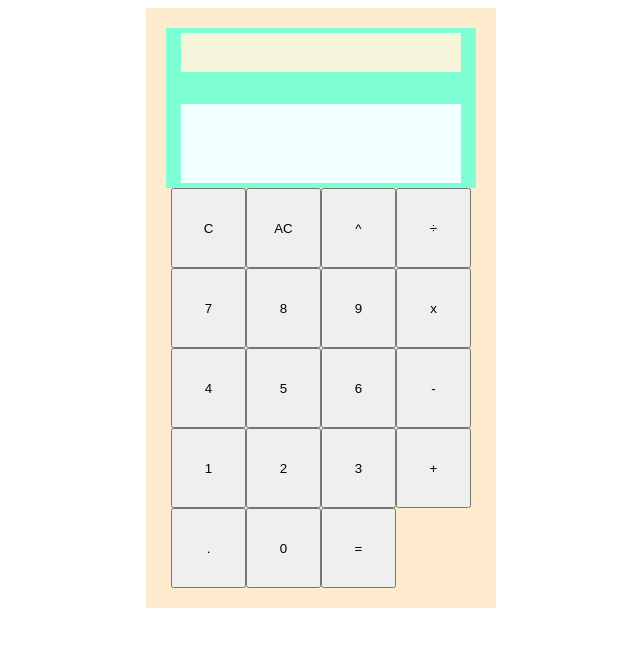
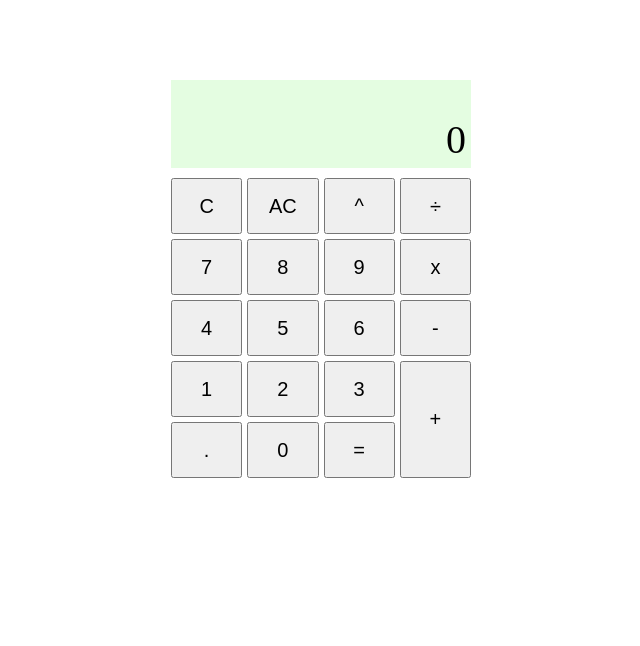
Before and after one commit to tobiaoy/Calculator, a plain HTML site: page index.html in a window 1280 px wide. Shown: the whole page, without its empty margins (319-959 px from the left). Drawn offline with Linux system fonts and the light colour scheme.

Commit message:
Initial styling done & color pallette added

```diff
--- a/index.html
+++ b/index.html
@@ -4,38 +4,39 @@
     <meta charset="UTF-8">
     <meta http-equiv="X-UA-Compatible" content="IE=edge">
     <meta name="viewport" content="width=device-width, initial-scale=1.0">
-    <title>Calculator JS</title>
+    <title>Calculator</title>
+
     <link rel = 'stylesheet' href = 'style.css'>
-    <script type = 'text/javascript' defer src = 'app.js'></script>
 </head>
 <body>
-    <div id = title></div>
-    <div id = calculator-grid>
-        <div id = display>
-            <div id = upper-view></div>
-            <p></p>
-            <div id = main-view></div>
-        </div>
-        <div id = button-grid>
-            <button id = C class = viewButton>C</button>
-            <button id = AC class = viewButton>AC</button>
-            <button id = ^ class = opButton>^</button>
-            <button id = ÷ class = opButton>÷</button>
-            <button id = 7 class = numButton>7</button>
-            <button id = 8 class = numButton>8</button>
-            <button id = 9 class = numButton>9</button>
-            <button id = x class = opButton>x</button>
-            <button id = 4 class = numButton>4</button>
-            <button id = 5 class = numButton>5</button>
-            <button id = 6 class = numButton>6</button>
-            <button id = - class = opButton>-</button>
-            <button id = 1 class = numButton>1</button>
-            <button id = 2 class = numButton>2</button>
-            <button id = 3 class = numButton>3</button>
-            <button id = + class = opButton>+</button>
-            <button id = . class = numButton>.</button>
-            <button id = 0 class = numButton>0</button>
-            <button id = equals class = opButton>=</button>
+
+    <div id = main>
+        <div id = calculator>
+            <div id = screen>
+                <div id = prev-scr class = screen></div>
+                <div id = current-scr class = screen>0</div>
+            </div>
+            <div id = btn-grid>
+                <button class = view-btn id = backspace-btn>C</button>
+                <button class = view-btn id = clear-btn>AC</button>
+                <button class = op-btn id = ^>^</button>
+                <button class = op-btn id = ÷>÷</button>
+                <button class = btn id = 7>7</button>
+                <button class = btn id = 8>8</button>
+                <button class = btn id = 9>9</button>
+                <button class = op-btn id = x>x</button>
+                <button class = btn id = 4>4</button>
+                <button class = btn id = 5>5</button>
+                <button class = btn id = 6>6</button>
+                <button class = op-btn id = ->-</button>
+                <button class = btn id = 1>1</button>
+                <button class = btn id = 2>2</button>
+                <button class = btn id = 3>3</button>
+                <button class = op-btn id = + style="grid-row: span 2;">+</button>
+                <button class = btn id = .>.</button>
+                <button class = btn id = 0>0</button>
+                <button class = btn id = equals-btn>=</button>
+            </div>
         </div>
     </div>
     <div id = footer></div>
--- a/style.css
+++ b/style.css
@@ -1,46 +1,65 @@
-body{
+:root{
+    --screen-color: #e4fde1;
+    --dark-purple: #9a9cea;
+    --light-purple: #a2b9ee;
+    --darker-blue: #a2dcee;
+    --greenish-blue: #adeee2;
+    --darkest-blue: #3b7097;
+    --mid-blue: #4a8db7;
+    --midlight-blue: #75bde0;
+    --lightest-blue: #a2e2f8;
+}
+
+*{
+    margin: 0;
+    padding: 0;
+}
+
+#main{
     display: flex;
     justify-content: center;
     align-items: center;
+    margin-top: 50px;
 }
 
-#calculator-grid{
+#calculator{
     display: flex;
     flex-direction: column;
+    justify-content: center;
     align-items: center;
-    justify-content: center;
-    height: 600px;
-    width: 350px;
-    background-color: blanchedalmond;
+    background-color: var(--calculator-color);
+    padding: 30px 20px;
 }
 
-#display{
-    height: 150px;
+#screen{
     width: 300px;
-    background-color: aquamarine;
-    display: flex;
-    justify-content: center;
-    align-items: center;
-    flex-direction: column;
-    padding: 5px 5px;
+    margin-bottom: 10px;
+    background-color: var(--screen-color);
+    text-align: right;
 }
 
-#button-grid{
+#prev-scr{
+    height: 25px;
+    margin-bottom: 5px;
+    padding: 2px 5px;
+}
+
+#current-scr{
+    height: 50px;
+    font-size: 40px;
+    padding: 2px 5px;
+}
+
+#btn-grid{
     display: grid;
     grid-template-columns: repeat(4, 1fr);
-    height: 400px;
+    grid-template-rows: repeat(5, 1fr);
     width: 300px;
-
+    height: 300px;
+    grid-gap: 5px;
+    justify-content: center;
 }
 
-#upper-view{
-    height: 40px;
-    width: 280px;
-    background-color: beige;
+button{
+    font-size: 20px;
 }
-
-#main-view{
-    height: 80px;
-    width: 280px;
-    background-color: azure;
-}
```
